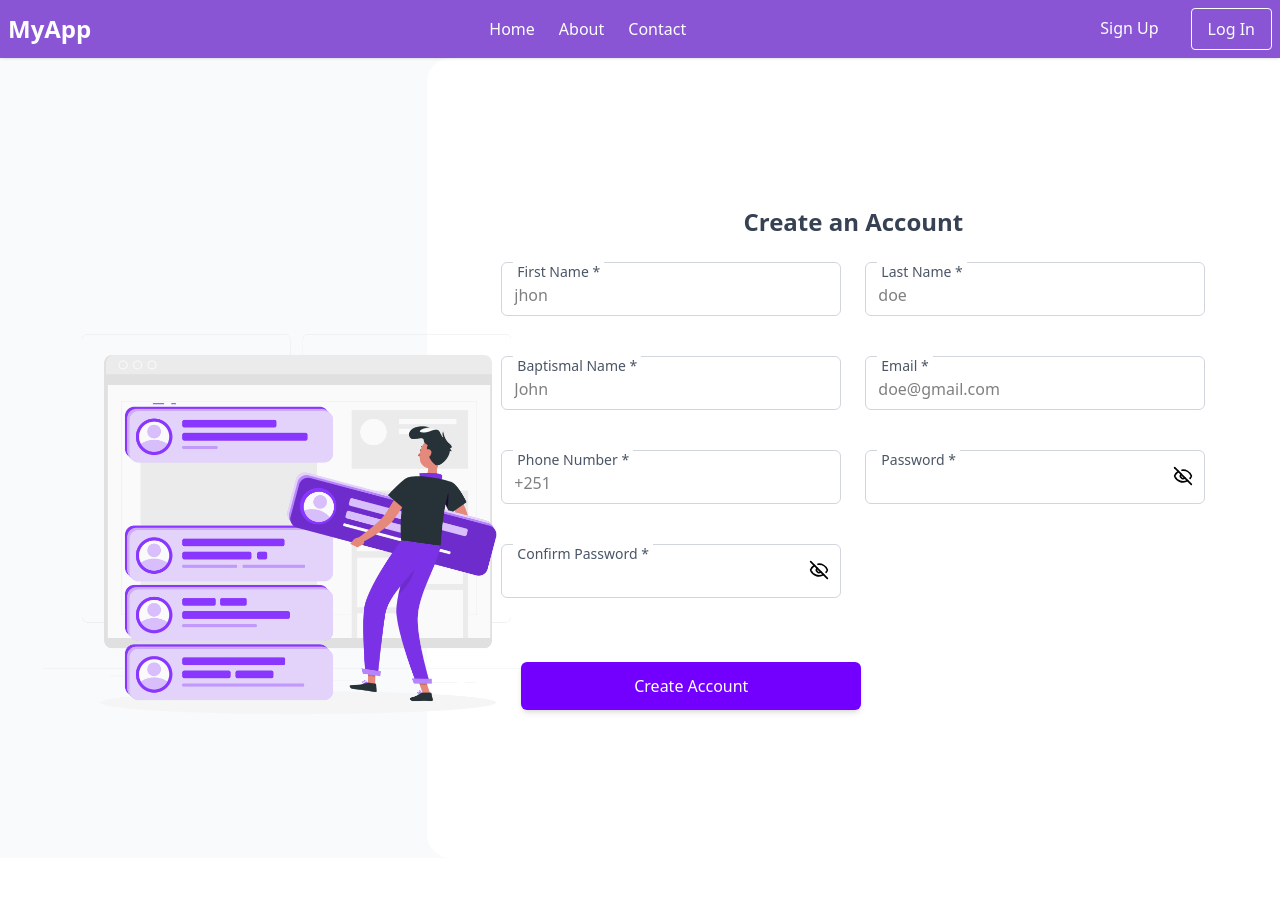
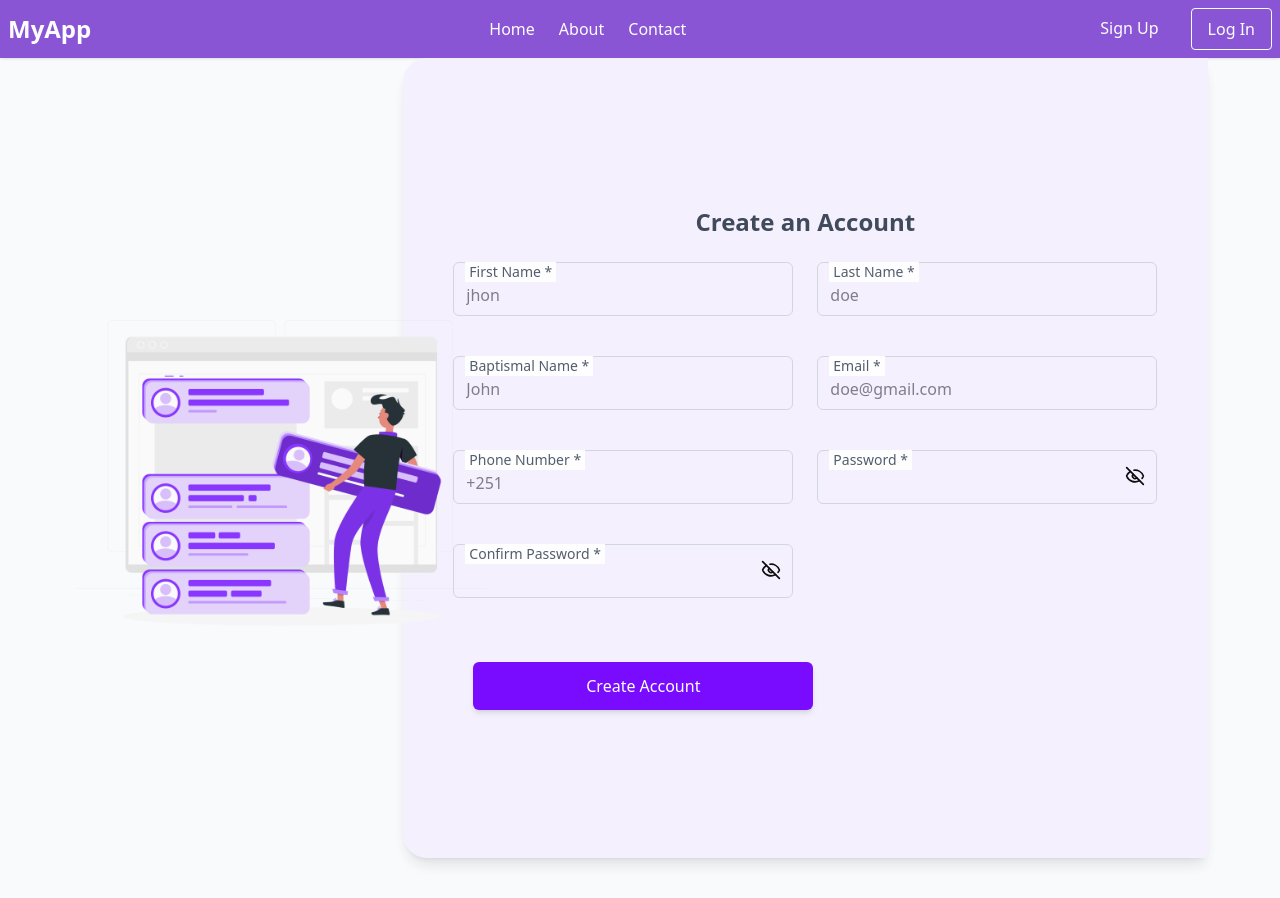
Before and after one commit to BettyyN/Social-Company-App, a Next.js app: page /auth/signup in a window 1280 px wide. Before the commit the page ends 858 px from the top, so only its background shows below. Built offline with nearby package versions, Linux system fonts and the light colour scheme.

Commit message:
config sign up page

```diff
--- a/app/auth/signup/page.tsx
+++ b/app/auth/signup/page.tsx
@@ -4,17 +4,17 @@ import SignupForm from "@/Components/signUpForm";
 export default function page() {
   return (
     <>
-      <div className="bg-slate-50">
+      <div className="bg-slate-50 min-h-screen">
         <Header />
-        <div className="min-h-screen flex lg:flex-row flex-col">
+        <div className=" flex lg:flex-row flex-col">
           <div className="lg:w-1/3 w-full">
             <img
               src="/signup.png"
               alt="signup"
-              className="lg:absolute lg:w-[510px] lg:h-[510px] lg:top-2/3 lg:left-1/6 transform lg:-translate-x-1/3 lg:-translate-y-1/2"
+              className="lg:absolute lg:w-[410px] lg:h-[410px] lg:top-3/5 lg:left-1/6 transform lg:-translate-x-1/3 lg:-translate-y-1/2 z-10"
             />
           </div>
-          <div className="lg:w-2/3 w-full bg-white rounded-tl-3xl rounded-bl-3xl">
+          <div className="lg:w-2/3 w-full bg-secondary shadow-primary shadow-lg rounded-tl-3xl rounded-bl-3xl mb-10 mr-18 opacity-95">
             <SignupForm />
           </div>
         </div>
```
